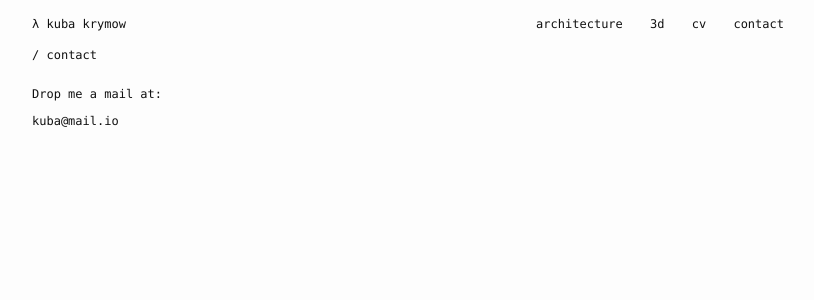
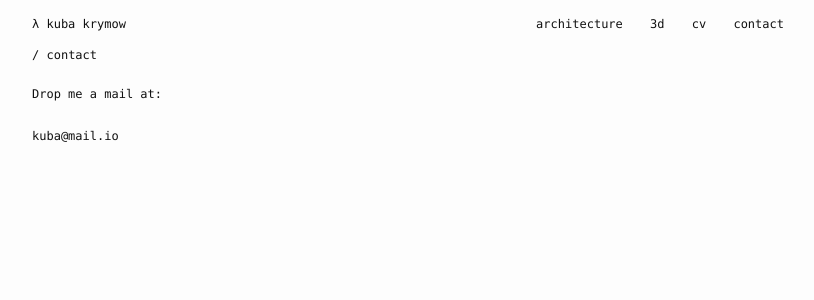
Before and after one commit to itsKuba/itsKuba.github.io, a Jekyll site: the page built from 04_contact.md, in a window 1280 px wide. Shown: the top 300 px of the page, without its empty margins (232-1046 px from the left). Built offline with Jekyll 4.4.1, drawn with Linux system fonts in a browser that asks for light colours; some web fonts are replaced.

Commit message:
Fixed CSS font import

```diff
--- a/04_contact.md
+++ b/04_contact.md
@@ -6,5 +6,5 @@ order: 04
 ---
 
 Drop me a mail at:
-<br />
+<br /><br />
 > [kuba@mail.io](#)
--- a/_sass/_base.scss
+++ b/_sass/_base.scss
@@ -22,6 +22,7 @@ dl, dd, ol, ul, figure {
  * Basic styling
  */
 body {
+
     font: $base-font-weight #{$base-font-size}/#{$base-line-height} $base-font-family;
     color: $text-color;
     background-color: $background-color;
--- a/_sass/_variables.scss
+++ b/_sass/_variables.scss
@@ -3,6 +3,21 @@
 @charset "utf-8";
 
 $base-font-family: "Hack", Monaco, Bitstream Vera Sans Mono, Lucida Console, Terminal, Consolas, Liberation Mono, DejaVu Sans Mono, Courier New, monospace;
+
+  // Hack v2.019 - https://sourcefoundry.org/hack/
+  // Licenses - Fonts: Hack Open Font License + Bitstream Vera license, CSS: MIT License
+  @font-face {
+    font-family:'Hack';
+    src:url('https://cdn.jsdelivr.net/font-hack/2.019/fonts/eot/hack-regular-webfont.eot?v=2.019');
+    src:url('https://cdn.jsdelivr.net/font-hack/2.019/fonts/eot/hack-regular-webfont.eot?#iefix&v=2.019') format('embedded-opentype'),
+    url('https://cdn.jsdelivr.net/font-hack/2.019/fonts/woff2/hack-regular-webfont.woff2?v=2.019') format('woff2'),
+    url('https://cdn.jsdelivr.net/font-hack/2.019/fonts/woff/hack-regular-webfont.woff?v=2.019') format('woff'),
+    url('https://cdn.jsdelivr.net/font-hack/2.019/fonts/web-ttf/hack-regular-webfont.ttf?v=2.019') format('truetype');
+    font-weight:300;
+    font-style:normal
+  }
+
+
 $base-font-size:   12px;
 $base-font-weight: 300;
 $small-font-size:  $base-font-size * 0.875;
```
